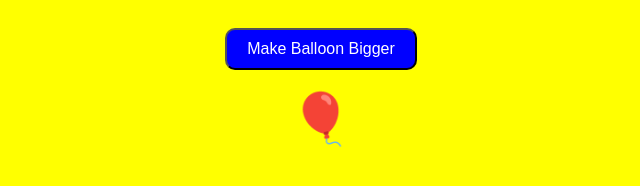
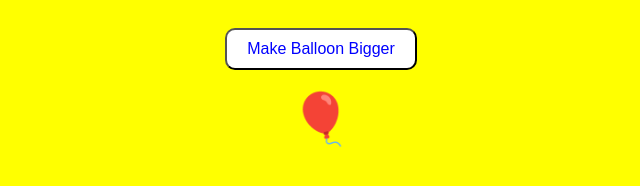
Before and after one commit to HappyC0DER404/BalloonPopper, a plain HTML site: page index.html in a window 1280 px wide. In both pictures the pointer is over the button "Make Balloon Bigger". Shown: the whole page, without its empty margins (319-959 px from the left). Drawn offline with Linux system fonts and the light colour scheme.

Commit message:
Add files via upload

```diff
--- a/index.html
+++ b/index.html
@@ -17,11 +17,17 @@
             cursor: pointer; font-size: 16px;
             margin-top: 20px;
             border-radius: 10px;
+
+        }
+        button:hover{
+            background-color: white;
+            color: blue;
         }
         #Balloon{
             font-size: 50px;
             margin: 20px;
             display: block;
+
         }
         #Reset{
             display: none;
```
